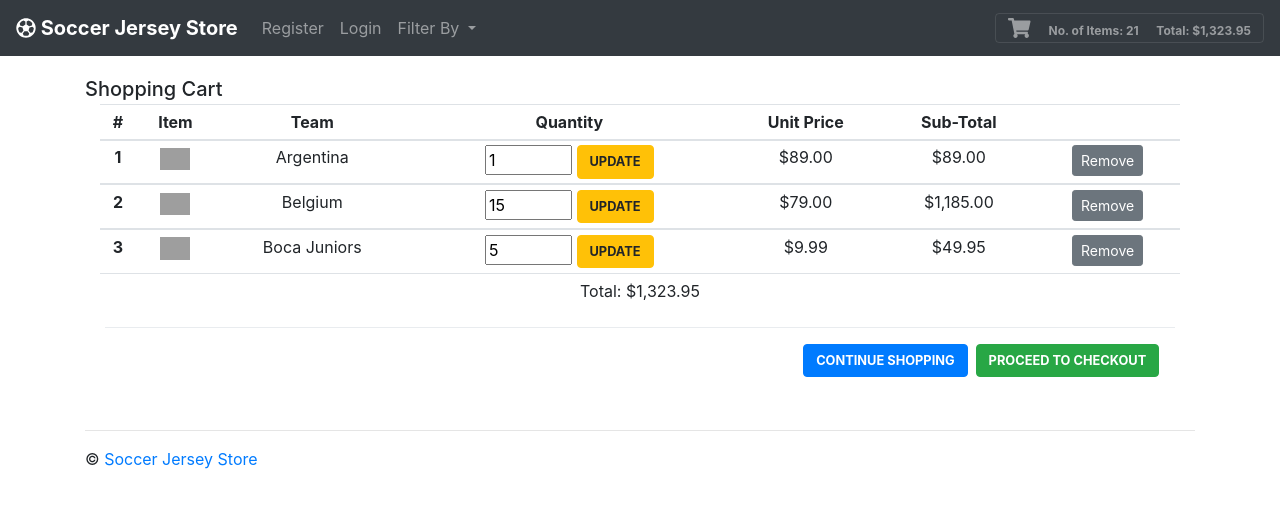
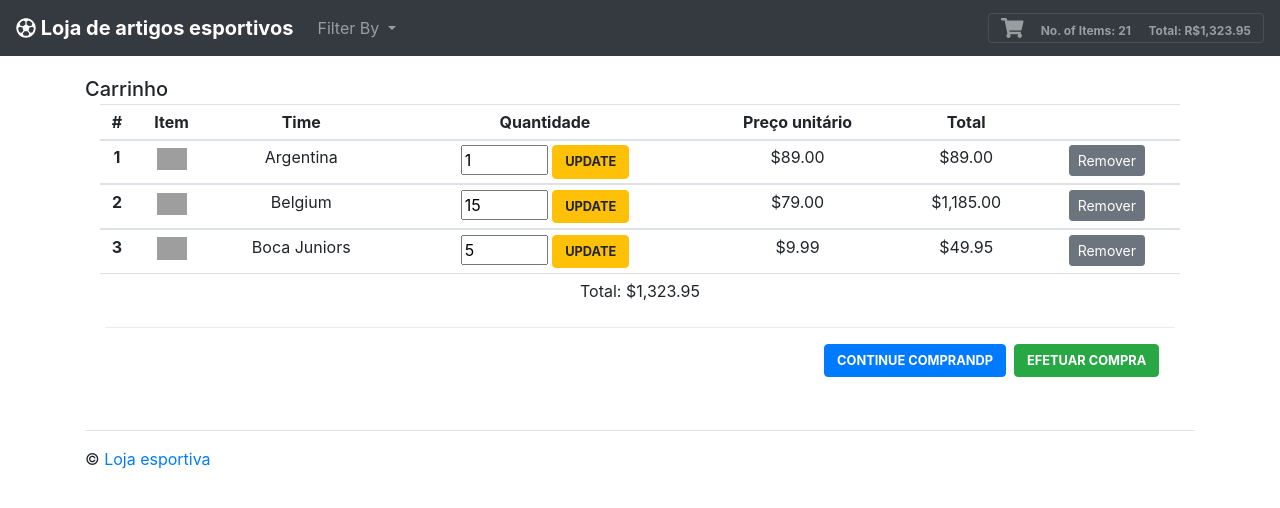
Before and after one commit to AndrezaNobrega/marketplaceDistribuido, a Flask app: page /cart/ in a window 1280 px wide. Shown: the top 508 px of the page. Run offline with Flask 2, Linux system fonts and the light colour scheme; some libraries are stand-ins or nearby versions; grey boxes are pictures that could not be loaded.

Commit message:
adaptações

```diff
--- a/application.py
+++ b/application.py
@@ -171,6 +171,41 @@
     # Render shopping cart
     return render_template ("cart.html", shoppingCart=shoppingCart, shopLen=shopLen, total=total, totItems=totItems, display=display, session=session )
 
+'''
+@app.route("/login/", methods=["GET"])
+def login():
+    return render_template("login.html")'''
+
+'''
+@app.route("/new/", methods=["GET"])
+def new():
+    # Render log in page
+    return render_template("new.html")'''
+
+
+'''@app.route("/logged/", methods=["POST"] )
+def logged():
+    # Get log in info from log in form
+    user = request.form["username"].lower()
+    pwd = request.form["password"]
+    #pwd = str(sha1(request.form["password"].encode('utf-8')).hexdigest())
+    # Make sure form input is not blank and re-render log in page if blank
+    if user == "" or pwd == "":
+        return render_template ( "login.html" )
+    # Find out if info in form matches a record in user database
+    query = "SELECT * FROM users WHERE username = :user AND password = :pwd"
+    rows = db.execute ( query, user=user, pwd=pwd )
+
+    # If username and password match a record in database, set session variables
+    if len(rows) == 1:
+        session['user'] = user
+        session['time'] = datetime.now( )
+        session['uid'] = rows[0]["id"]
+    # Redirect to Home Page
+    if 'user' in session:
+        return redirect ( "/" )
+    # If username is not in the database return the log in page
+    return render_template ( "login.html", msg="Wrong username or password." )'''
 
 
 @app.route("/history/")
@@ -184,6 +219,38 @@
     myShirtsLen = len(myShirts)
     # Render table with shopping history of current user
     return render_template("history.html", shoppingCart=shoppingCart, shopLen=shopLen, total=total, totItems=totItems, display=display, session=session, myShirts=myShirts, myShirtsLen=myShirtsLen)
+
+
+'''@app.route("/logout/")
+def logout():
+    # clear shopping cart
+    db.execute("DELETE from cart")
+    # Forget any user_id
+    session.clear()
+    # Redirect user to login form
+    return redirect("/")'''
+
+
+'''@app.route("/register/", methods=["POST"] )
+def registration():
+    # Get info from form
+    username = request.form["username"]
+    password = request.form["password"]
+    confirm = request.form["confirm"]
+    fname = request.form["fname"]
+    lname = request.form["lname"]
+    email = request.form["email"]
+    # See if username already in the database
+    rows = db.execute( "SELECT * FROM users WHERE username = :username ", username = username )
+    # If username already exists, alert user
+    if len( rows ) > 0:
+        return render_template ( "new.html", msg="Username already exists!" )
+    # If new user, upload his/her info into the users database
+    new = db.execute ( "INSERT INTO users (username, password, fname, lname, email) VALUES (:username, :password, :fname, :lname, :email)",
+                    username=username, password=password, fname=fname, lname=lname, email=email )
+    # Render login template
+    return render_template ( "login.html" )'''
+
 
 @app.route("/cart/")
 def cart():
--- a/static/js/myscripts.js
+++ b/static/js/myscripts.js
@@ -19,10 +19,6 @@
     $button.parent().find("input").val(newVal);
 });
 
-
-
-
-
 $('.addToCart').on("click", function(event) {
     console.log('hello');
     if($(this).prev().prev().prev().find("input").val() == '0') {
@@ -33,5 +29,4 @@
     }
 });
 
-
 $(".flashMessage").delay(3000).slideUp();
--- a/templates/base.html
+++ b/templates/base.html
@@ -6,7 +6,7 @@
         <meta content="utf-8" http-equiv="encoding">
         <meta charset="utf-8">
         <meta name="viewport" content="width=device-width, initial-scale=1, shrink-to-fit=no">
-        <meta name="theme-color" content="#000000">
+        <meta name="theme-color" content="#8CEE56">
         <link rel="shortcut icon" href="%PUBLIC_URL%/favicon.ico">
         <link rel="stylesheet" href="https://maxcdn.bootstrapcdn.com/bootstrap/4.0.0/css/bootstrap.min.css" integrity="sha384-Gn5384xqQ1aoWXA+058RXPxPg6fy4IWvTNh0E263XmFcJlSAwiGgFAW/dAiS6JXm"
             crossorigin="anonymous">
@@ -22,7 +22,7 @@
     <div class="modal-dialog modal-dialog-centered modal-lg" role="document">
       <div class="modal-content">
         <div class="modal-header">
-          <h5 class="modal-title" id="exampleModalLongTitle">Shopping Cart</h5>
+          <h5 class="modal-title" id="exampleModalLongTitle">Carrinho</h5>
           <button type="button" class="close" data-dismiss="modal" aria-label="Close">
             <span aria-hidden="true">&times;</span>
           </button>
@@ -37,10 +37,10 @@
                       <tr>
                         <th scope="col">#</th>
                         <th scope="col">Item</th>
-                        <th scope="col">Team</th>
-                        <th scope="col">Quantity</th>
-                        <th scope="col">Unit Price</th>
-                        <th scope="col">Sub-Total</th>
+                        <th scope="col">Time</th>
+                        <th scope="col">Quantidade</th>
+                        <th scope="col">Preço da unidade</th>
+                        <th scope="col">Total</th>
                         <th scope="col"></th>
                       </tr>
                     </thead>
@@ -68,23 +68,23 @@
                       <tr>
                         <td colSpan="7">Total: {{ '${:,.2f}'.format(total) }}<br /><br />
                           <div class="modal-footer">
-                            <a href="/cart/"><button type="button" class="btn btn-primary checkout">Make Changes</button></a>
-                            <button type="button" class="btn btn-primary checkout" data-dismiss="modal">Continue Shopping</button>
-                            <a href="/checkout/"><button type="button" class="btn btn-success checkout">Quick Checkout</button></a>
+                            <a href="/cart/"><button type="button" class="btn btn-primary checkout">Alterar</button></a>
+                            <button type="button" class="btn btn-primary checkout" data-dismiss="modal">Continue comprando</button>
+                            <a href="/checkout/"><button type="button" class="btn btn-success checkout">Encerrar compra</button></a>
                           </div>
                         </td>
                       </tr>
                     </tfoot>
                     {% else %}
                       <tr>
-                        <td colSpan="7"><h3>Your cart is empty :\</h3></td>
+                        <td colSpan="7"><h3>Carrinho vazio :\</h3></td>
                       </tr>
                     </tbody>
                     <tfoot>
                       <tr>
-                        <td colSpan="7">Get some shirts now!<br />
+                        <td colSpan="7">Adicione produtos!<br />
                           <div class="modal-footer">
-                            <button type="button" class="btn btn-primary" data-dismiss="modal">Continue Shopping</button>
+                            <button type="button" class="btn btn-primary" data-dismiss="modal">Continue comprando</button>
                           </div>
                         </td>
                       </tr>
@@ -102,17 +102,12 @@
   <header>
     <nav class="navbar fixed-top navbar-dark bg-dark navbar-expand-sm box-shadow">
       <a href="/" class="navbar-brand d-flex align-items-center">
-          <strong><i class="far fa-futbol"></i> Soccer Jersey Store</strong>
+          <strong><i class="far fa-futbol"></i> Loja de artigos esportivos</strong>
       </a>
       {% if session %}
       <ul class="navbar-nav mr-auto">
-        <li class="nav-item"><a href="/logout/" class="nav-link">Logout</a></li>
-        <li class="nav-item"><a href="/history/" class="nav-link">You Bought</a></li>
       {% else %}
       <ul class="navbar-nav mr-auto">
-        <li class="nav-item"><a href="/new/" class="nav-link">Register</a></li>
-        <li class="nav-item"><a href="/login/" class="nav-link">Login</a></li>
-
       {% endif %}
         <li class="nav-item dropdown">
           <a class="nav-link dropdown-toggle" href="#" id="navbardrop" data-toggle="dropdown">
@@ -120,13 +115,11 @@
           </a>
           <div class="dropdown-menu">
               <a class="dropdown-item" href="/">All</a>
-              <a class="dropdown-item" href="/filter/?continent=europe">Region-Europe</a>
-              <a class="dropdown-item" href="/filter/?continent=americas">Region-Americas</a>
-              <a class="dropdown-item" href="/filter/?continent=africa">Region-Africa</a>
-              <a class="dropdown-item" href="/filter/?kind=national">National Teams</a>
-              <a class="dropdown-item" href="/filter/?kind=club">Clubs</a>
-              <a class="dropdown-item" href="/filter/?sale=1">On Sale</a>
-              <a class="dropdown-item" href="/filter/?price=1">Price $0-$000</a>
+              <a class="dropdown-item" href="/filter/?continent=europe">Europa</a>
+              <a class="dropdown-item" href="/filter/?continent=americas">Americas</a>
+              <a class="dropdown-item" href="/filter/?continent=africa">Africa</a>
+              <a class="dropdown-item" href="/filter/?sale=1">A venda</a>
+              <a class="dropdown-item" href="/filter/?price=1">Preços $0-$000</a>
           </div>
         </li>
       </ul>
@@ -135,7 +128,7 @@
           <span class="glyphicon glyphicon-shopping-cart" data-toggle="modal" data-target="">
             <i class="fas fa-shopping-cart"></i>
             <span class="counter">No. of Items: {{ totItems }}</span>
-            <span class="counter">Total: ${{ '{:,.2f}'.format(total) }}</span>
+            <span class="counter">Total: R${{ '{:,.2f}'.format(total) }}</span>
           </span>
         </button>
       </div>
@@ -145,7 +138,7 @@
     <div class="container">
       {% if display == 1 %}
       <div class="alert alert-success flashMessage" style="text-align:center">
-        <strong>Your item was successfully removed from shopping cart!</strong>
+        <strong>Item removido do carrinho com sucesso</strong>
       </div>
       {% endif %}
     {% block body %}{% endblock %}
@@ -154,7 +147,7 @@
             <div class="row">
                 <div class="col-md">
                     <hr />
-                    <p>&#169; <a href="/">Soccer Jersey Store</a></p>
+                    <p>&#169; <a href="/">Loja esportiva</a></p>
                 </div>
             </div>
         </div>
--- a/templates/cart.html
+++ b/templates/cart.html
@@ -10,7 +10,7 @@
     <div>
       <div>
         <div>
-          <h5 class="modal-title" id="exampleModalLongTitle">Shopping Cart</h5>
+          <h5 class="modal-title" id="exampleModalLongTitle">Carrinho</h5>
           <button type="button" class="close" data-dismiss="modal" aria-label="Close">
           </button>
         </div>
@@ -24,10 +24,10 @@
                       <tr>
                         <th scope="col">#</th>
                         <th scope="col">Item</th>
-                        <th scope="col">Team</th>
-                        <th scope="col">Quantity</th>
-                        <th scope="col">Unit Price</th>
-                        <th scope="col">Sub-Total</th>
+                        <th scope="col">Time</th>
+                        <th scope="col">Quantidade</th>
+                        <th scope="col">Preço unitário</th>
+                        <th scope="col">Total</th>
                         <th scope="col"></th>
                       </tr>
                     </thead>
@@ -49,7 +49,7 @@
                         <td>
                           <form action="/remove/" methods="GET">
                             <input type="hidden" name="id" value="{{ shoppingCart[i]["id"] }}" />
-                            <button type="submit" class="btn btn-secondary btn-sm" id="removeFromCart">Remove</button>
+                            <button type="submit" class="btn btn-secondary btn-sm" id="removeFromCart">Remover</button>
                           </form>
                         </td>
                       </tr>
@@ -59,22 +59,22 @@
                       <tr>
                         <td colSpan="7">Total: {{ '${:,.2f}'.format(total) }}<br /><br />
                           <div class="modal-footer">
-                            <a href="/"><button type="button" class="btn btn-primary checkout">Continue Shopping</button></a>
-                            <a href="/checkout/"><button type="button" class="btn btn-success checkout">Proceed to Checkout</button></a>
+                            <a href="/"><button type="button" class="btn btn-primary checkout">Continue comprandp</button></a>
+                            <a href="/checkout/"><button type="button" class="btn btn-success checkout">Efetuar compra</button></a>
                           </div>
                         </td>
                       </tr>
                     </tfoot>
                     {% else %}
                       <tr>
-                        <td colSpan="7"><h3>Your cart is empty :\</h3></td>
+                        <td colSpan="7"><h3>Carrinho vazio :\</h3></td>
                       </tr>
                     </tbody>
                     <tfoot>
                       <tr>
-                        <td colSpan="7">Get some shirts now!<br />
+                        <td colSpan="7">Adicione itens<br />
                           <div>
-                            <a href="/"><button type="button" class="btn btn-secondary" data-dismiss="modal">Continue Shopping</button></a>
+                            <a href="/"><button type="button" class="btn btn-secondary" data-dismiss="modal">Continue comprando</button></a>
                           </div>
                         </td>
                       </tr>
--- a/templates/index.html
+++ b/templates/index.html
@@ -1,7 +1,7 @@
 {% extends "base.html" %}
 
 {% block title %}
-Soccer Jersey Store - Home
+Loja de artigos esportivos
 {% endblock %}
 
 {% block body %}
@@ -15,7 +15,7 @@
                       <img src="/static/img/{{shirts[i]["image"]}}" class="shirt" alt="" />
                       <h5 class="card-title">{{shirts[i]["team"]}}</h5>
                       {% if shirts[i]["onSale"] %}
-                        <img src="/static/img/sale-icon.png" width="26px" />
+
                         <h4 class="card-text price" style="color:red; display:inline">{{ '{:,.2f}'.format(shirts[i]["onSalePrice"]) }}</h4>
                       {% else %}
                         <h4 class="card-text price">{{ '{:,.2f}'.format(shirts[i]["price"]) }}</h4>
```
Also changed, not shown: produtos.json (+54 -27 lines), static/js/validate.js (added, +127 -0 lines), templates/history.html (+6 -7 lines), data.db, 1 other file.
